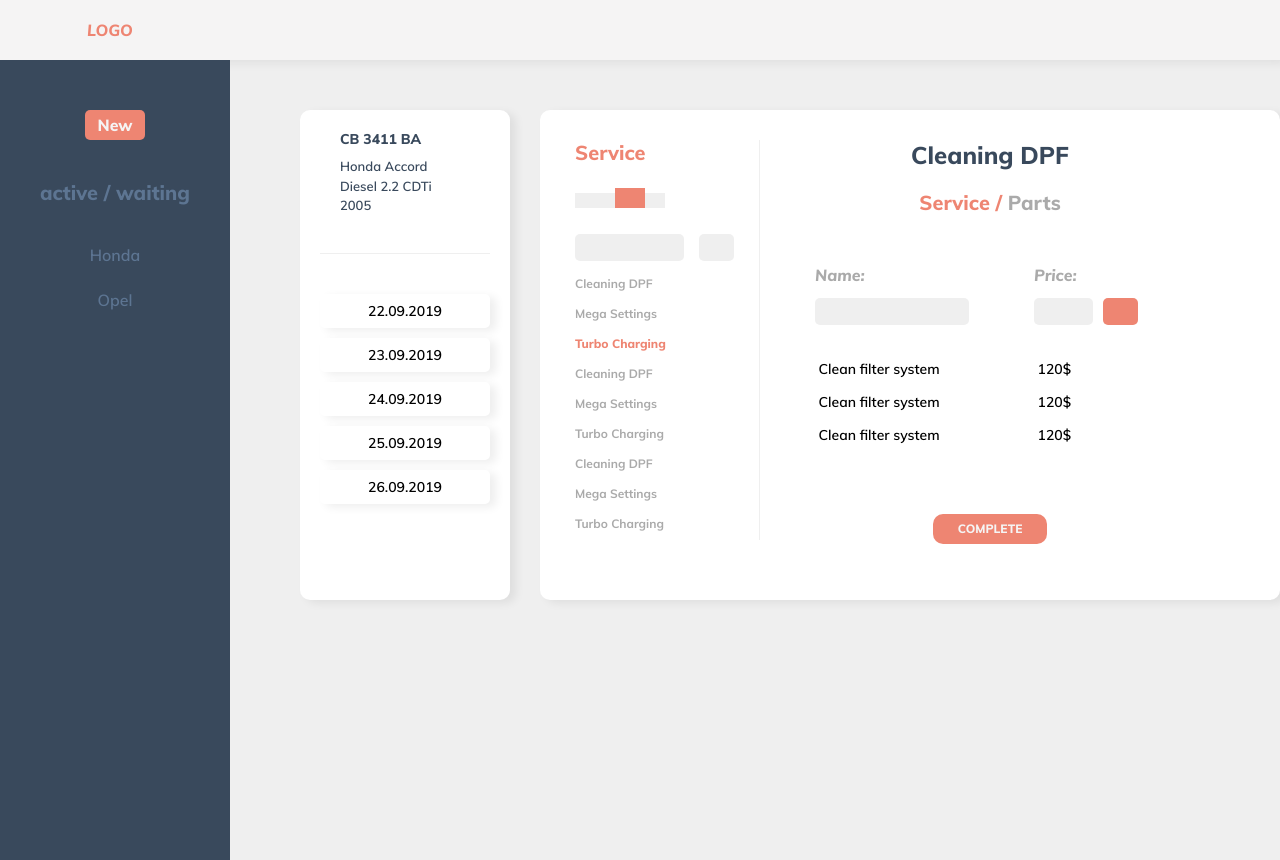
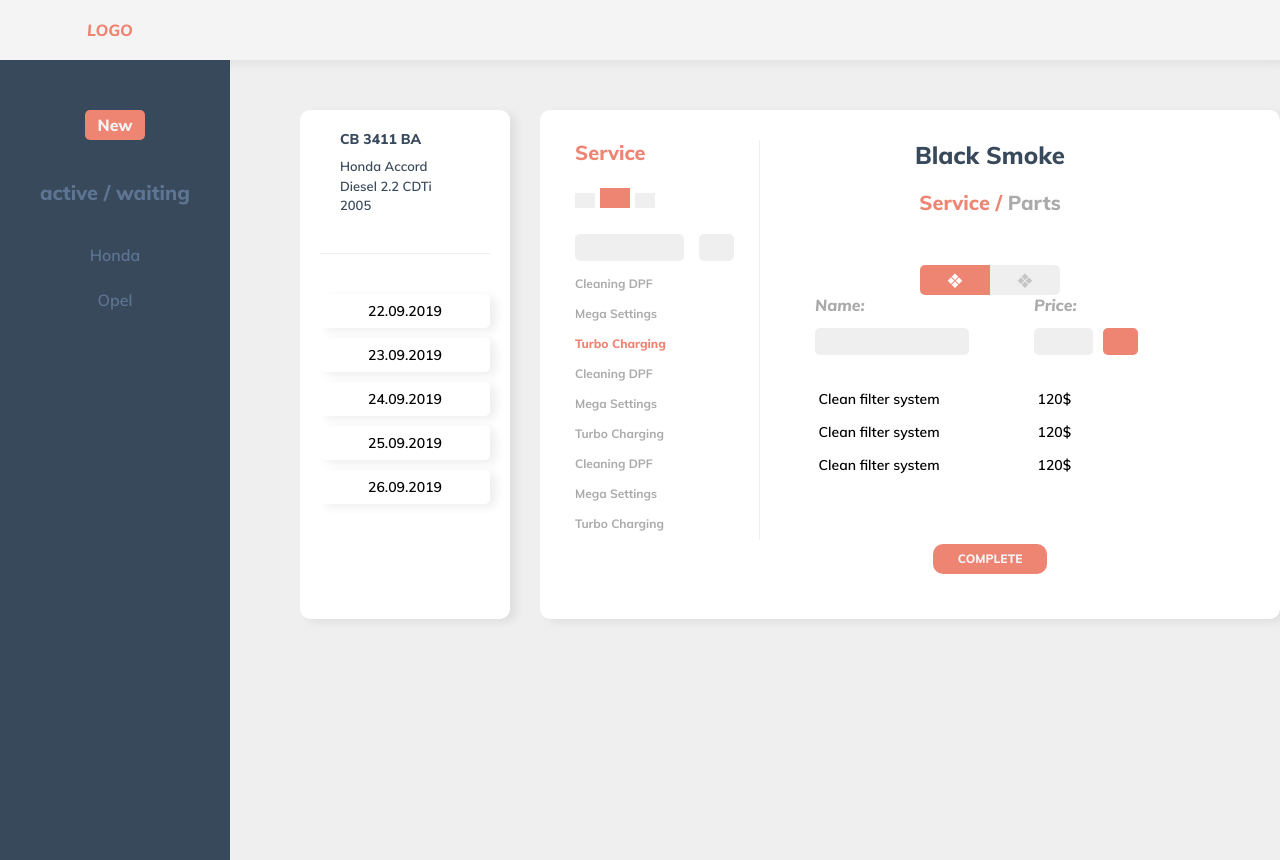
Before and after one commit to alexbogomilov77/Personal, a React (Create React App) app: page / in a window 1280 px wide. Built offline with nearby package versions, Linux system fonts and the light colour scheme.

Commit message:
feat: buttons in progress

```diff
--- a/src/assets/styles/base/fonts.scss
+++ b/src/assets/styles/base/fonts.scss
@@ -7,6 +7,11 @@
     //     url('./fonts/Muli/Muli-Regular.svg?okq0ge#gire-icons') format('svg');
     // font-weight: normal;
     // font-style: normal;
+}
+
+@font-face {
+    font-family: 'Muli-MediumItalic';
+    src: local('Muli'), url('../../../assets/fonts/Muli/Muli-MediumItalic.ttf?okq0ge');
 }
 
 @font-face {
--- a/src/assets/styles/components/dashboard/dashboard.scss
+++ b/src/assets/styles/components/dashboard/dashboard.scss
@@ -20,6 +20,7 @@
                 width: 20px;
                 height: 15px;
                 display: inline-block;
+                margin-right: 5px;
                 background-color: $unnamed1;
             }
             .active-step {
@@ -67,10 +68,36 @@
         margin: 0 55px 0px 25px;
         background-color: $unnamed1;
     }
+    .dashboard-main {
+        max-width: 350px;
+    }
 
     //Main
     .dashboard-main-header {
         text-align: center;
+    }
+    //Toggle
+    .toggle-action {
+        margin-bottom: 50px;
+    }
+    .action {
+        color: $unnamed;
+        font-size: 20px;
+        font-family: 'Muli-ExtraBold';
+        &.active-action {
+            color: $active;
+        }
+    }
+    .divider-action {
+        color: $active;
+        font-size: 20px;
+        font-family: 'Muli-ExtraBold';
+    }
+
+    //Toggle2
+    .toggle-action2 {
+        display: flex;
+        justify-content: center;
     }
 
     .dashboard-main-service {
--- /dev/null
+++ b/src/assets/styles/components/dashboard/main/request.scss
@@ -0,0 +1,12 @@
+.request-label {
+    color: $active;
+    font-size: 18px;
+    margin-bottom: 12px;
+    font-family: 'Muli-ExtraBold';
+}
+
+.request {
+    font-size: 14px;
+    color: $unnamed;
+    font-family: 'Muli-MediumItalic';
+}
--- a/src/assets/styles/components/dashboard/main/service.scss
+++ b/src/assets/styles/components/dashboard/main/service.scss
@@ -1,22 +1,3 @@
-.toggle-action {
-    margin-bottom: 50px;
-}
-
-.action {
-    color: $unnamed;
-    font-size: 20px;
-    font-family: 'Muli-ExtraBold';
-    &.active-action {
-        color: $active;
-    }
-}
-
-.divider-action {
-    color: $active;
-    font-size: 20px;
-    font-family: 'Muli-ExtraBold';
-}
-
 .columns {
     display: flex;
     margin-bottom: 35px;
--- a/src/assets/styles/index.scss
+++ b/src/assets/styles/index.scss
@@ -16,4 +16,5 @@
 @import './components/dashboard/dashboard.scss';
 
 @import './components/dashboard/main/header.scss';
+@import './components/dashboard/main/request.scss';
 @import './components/dashboard/main/service.scss';
--- a/src/assets/styles/segments/buttons.scss
+++ b/src/assets/styles/segments/buttons.scss
@@ -7,5 +7,31 @@
 }
 
 .btn-active {
-    background-color: $active;
+    background-color: $active !important;
 }
+
+.btn-switch {
+    width: 40px;
+    height: 20px;
+    padding: 5px 15px;
+    display: flex;
+    color: #FFF;
+    justify-content: center;
+    align-items: center;
+    font-size: 20px;
+    font-family: 'Muli-Bold';
+    background-color: $unnamed1;
+    &.btn-switch-left {
+        border-radius: 5px 0px 0px 5px;
+    }
+    &.btn-switch-right {
+        color: #c5c5c5 !important;
+        border-radius: 0px 5px 5px 0px;
+    }
+}
+
+.btn-switch-label {
+    font-size: 14px;
+    color: #c5c5c5;
+    font-family: 'Muli-Bold';
+}
--- a/src/components/main/dashboard/main/Header.js
+++ b/src/components/main/dashboard/main/Header.js
@@ -5,7 +5,32 @@ class Header extends Component {
   render() {
     return (
       <div className="dashboard-main-header">
-          <p className="label">Cleaning DPF</p>
+          {/* <p className="label">Cleaning DPF</p> */}
+          <p className="label">Black Smoke</p>
+          {/* <div className="toggle-action">
+            <span className="action active-action">Request</span>
+            <span className="divider-action"> / </span>
+            <span  className="action">Diagnose</span>
+          </div> */}
+          <div className="toggle-action">
+            <span className="action active-action">Service</span>
+            <span className="divider-action"> / </span>
+            <span  className="action">Parts</span>
+          </div>
+          <div className="toggle-action2">
+            <div className="left">
+              <div className="btn-switch btn-switch-left btn-active">
+                ❖
+              </div>
+              {/* <span className="btn-switch-label">request</span> */}
+            </div>
+            <div className="right">
+              <div className="btn-switch btn-switch-right">
+                ❖
+              </div>
+              {/* <span className="btn-switch-label">diagnose</span> */}
+            </div>
+          </div>
       </div>
     )
   }
--- a/src/components/main/dashboard/main/Main.js
+++ b/src/components/main/dashboard/main/Main.js
@@ -2,7 +2,6 @@ import React, { Component } from 'react'
 
 import Header from './Header'
 // import Request from './Request'
-// import Diagnose from './Diagnose'
 import Service from './Service'
 // import Billing from './Billing'
 
@@ -12,10 +11,9 @@ class Main extends Component {
     return (
       <div className="dashboard-main">
         <Header />
+        {/* <Request /> */}
         <Service />
-        {/* <Request />
-        <Diagnose />
-        <Billing /> */}
+        {/* <Billing /> */}
       </div>
     )
   }
--- a/src/components/main/dashboard/main/Request.js
+++ b/src/components/main/dashboard/main/Request.js
@@ -5,7 +5,10 @@ class Request extends Component {
   render() {
     return (
       <div className="dashboard-main-request">
-          <p>Request</p>
+        <p className="request-label">Label</p>
+        <p className="request">Search Results
+          Featured snippet from the web
+          Diesel engines can produce black soot (or more specifically diesel particulate matter) from their exhaust. The black smoke consists of carbon compounds that have not burned because of local low temperatures where the fuel is not fully atomized</p>
       </div>
     )
   }
--- a/src/components/main/dashboard/main/Service.js
+++ b/src/components/main/dashboard/main/Service.js
@@ -5,12 +5,6 @@ class Service extends Component {
   render() {
     return (
       <div className="dashboard-main-service">
-
-          <div className="toggle-action">
-            <span className="action active-action">Service</span>
-            <span className="divider-action"> / </span>
-            <span  className="action">Parts</span>
-          </div>
 
           <div className="columns">
             <div className="column-left">
--- a/src/components/main/dashboard/navi/Navigation.js
+++ b/src/components/main/dashboard/navi/Navigation.js
@@ -8,7 +8,6 @@ class Navigation extends Component {
         <div className="steps-label">Service</div>
 
         <ul className='steps'>
-          <li className="step"></li>
           <li className="step"></li>
           <li className="step active-step"></li>
           <li className="step"></li>
```
Also changed, not shown: src/components/main/dashboard/main/Diagnose.js (deleted, +0 -14 lines).
